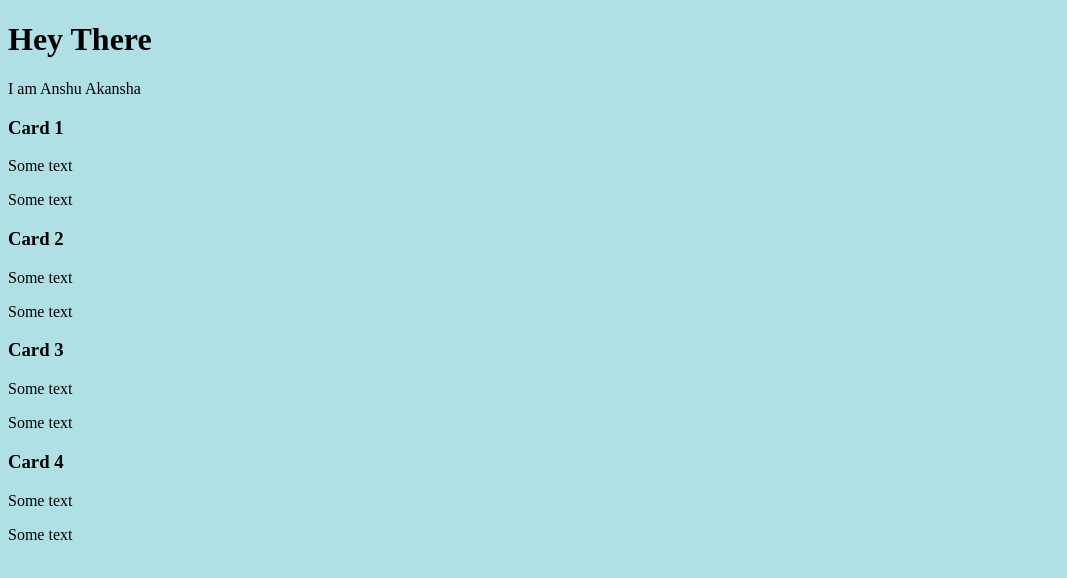
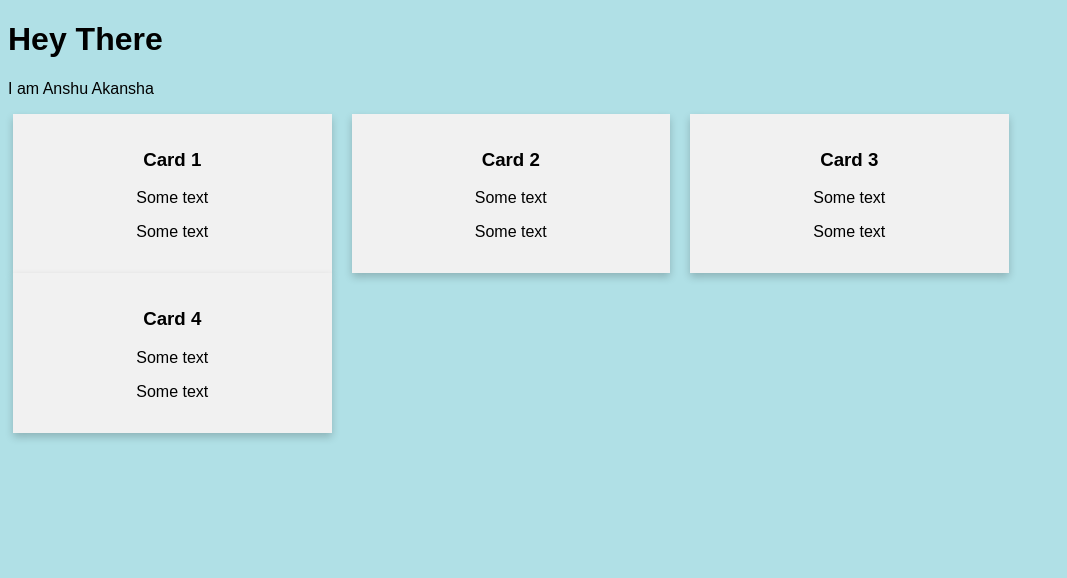
Before and after one commit to AnshuAkansha/portfo, a plain HTML site: page index.html in a window 1280 px wide. Shown: the whole page, without its empty margins (0-1067 px from the left). Drawn offline with Linux system fonts and the light colour scheme.

Commit message:
Update index.css

```diff
--- a/index.css
+++ b/index.css
@@ -1 +1,38 @@
-body
+
+body {
+  font-family: Arial, Helvetica, sans-serif;
+}
+
+/* Float four columns side by side */
+.column {
+  float: left;
+  width: 25%;
+  padding: 0 10px;
+}
+
+/* Remove extra left and right margins, due to padding */
+.row {margin: 0 -5px;}
+
+/* Clear floats after the columns */
+.row:after {
+  content: "";
+  display: table;
+  clear: both;
+}
+
+/* Responsive columns */
+@media screen and (max-width: 600px) {
+  .column {
+    width: 100%;
+    display: block;
+    margin-bottom: 20px;
+  }
+}
+
+/* Style the counter cards */
+.card {
+  box-shadow: 0 4px 8px 0 rgba(0, 0, 0, 0.2);
+  padding: 16px;
+  text-align: center;
+  background-color: #f1f1f1;
+}
```
